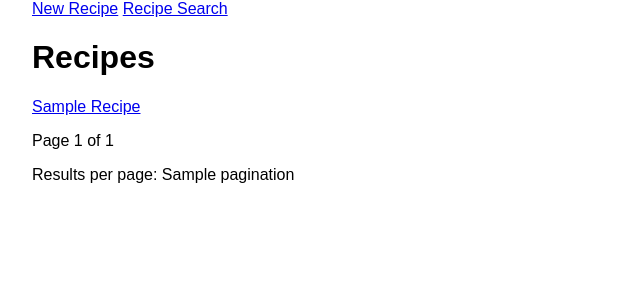
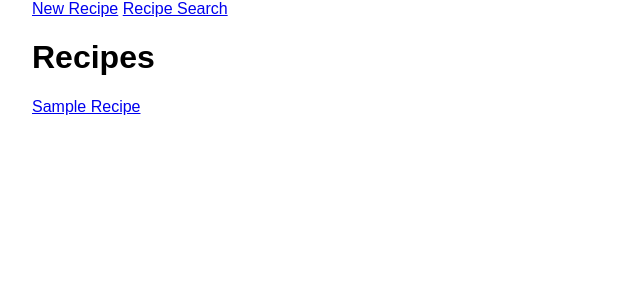
Before and after one commit to eChadwick/django_RecipeBox, a Django app: template RecipeBox/recipe_app/templates/recipe_app/recipe_list.html in a window 1280 px wide. Shown: the top 300 px of the page, without its empty margins (0-640 px from the left). Run offline with Django 3.2, Linux system fonts and the light colour scheme; tables that the repository leaves empty hold one stand-in row (values such as "Sample post"); the template is opened without the code that fills it: values that come from a table or form of the project are taken from there, most other values are stand-ins (such as "Sample title", 1, 10 or a date in 2020).

Commit message:
no more pagination in recipe list template

```diff
--- a/RecipeBox/recipe_app/templates/recipe_app/recipe_list.html
+++ b/RecipeBox/recipe_app/templates/recipe_app/recipe_list.html
@@ -11,6 +11,4 @@
         <a href="{% url 'recipe-detail' recipe.pk %}">{{recipe.name}}</a>
         <br>
     {% endfor %}
-    <p>Page {{current_page}} of {{num_pages}}</p>
-    <p>Results per page: {{pagination}}
 {% endblock %}
```
Also changed, not shown: 1 other file.
